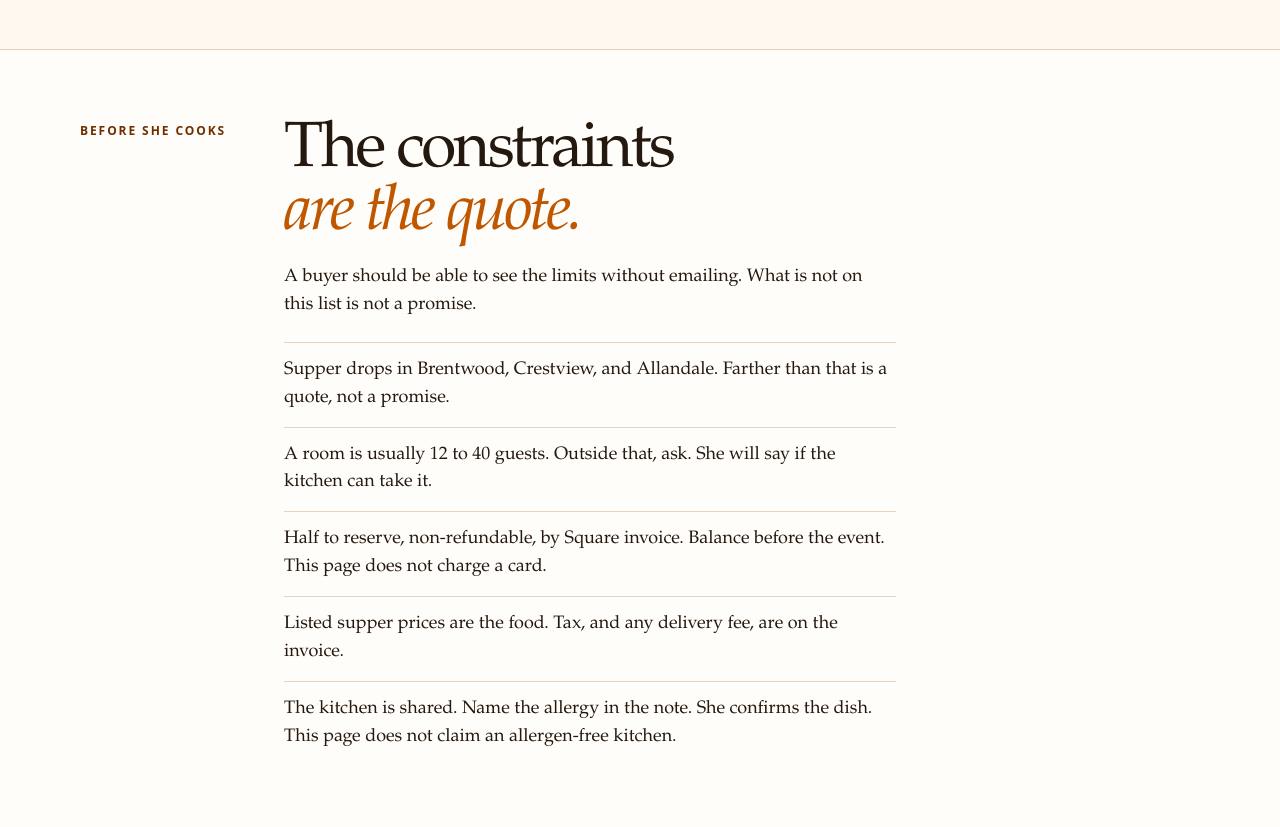
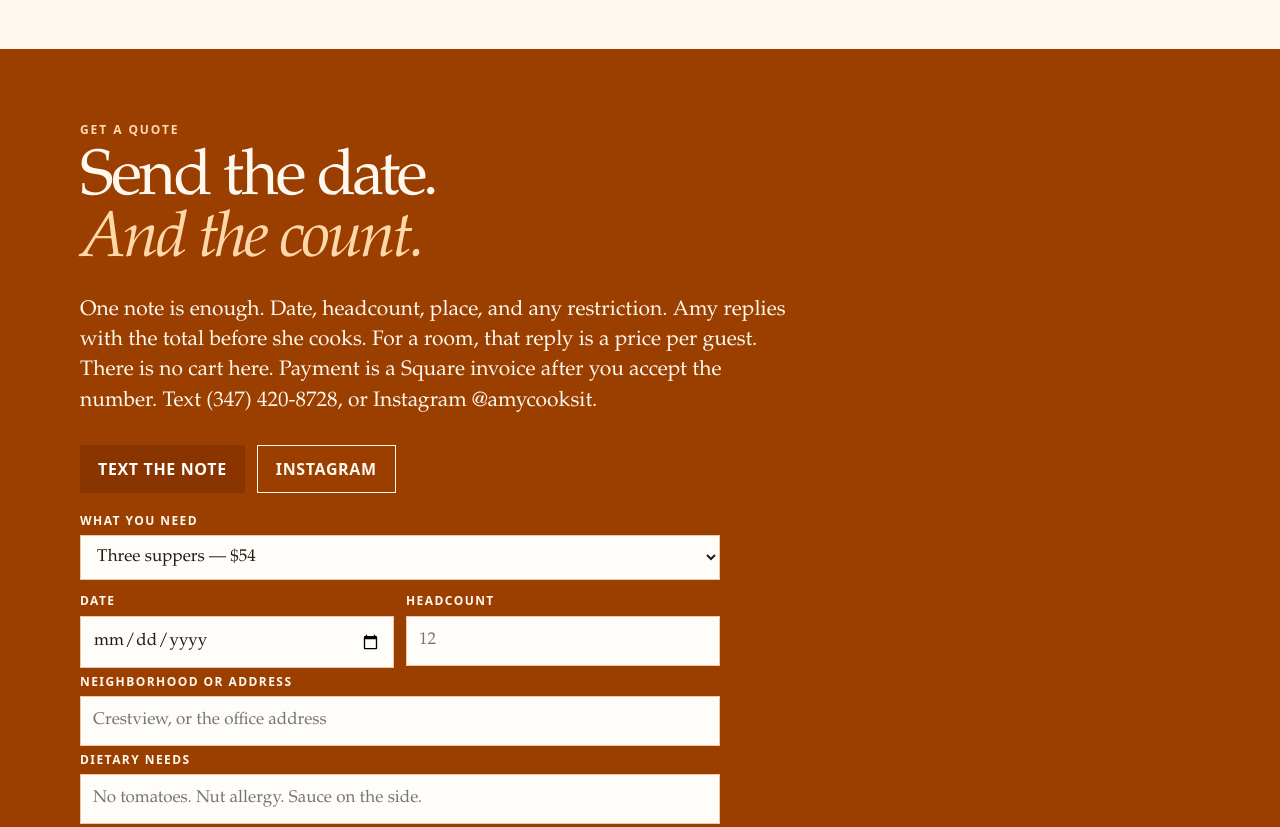
Before and after one commit to AstonMadeIt/amycooksit, a plain HTML site: page index.html in a window 1280 px wide. Shown: the part 5020-5847 px from the top of the page. Drawn offline with Linux system fonts and the light colour scheme.

Commit message:
Take the constraints section off the public page.
Owner review does not need a limits list in front of a guest. The quote form stays.

```diff
--- a/assets/css/site.css
+++ b/assets/css/site.css
@@ -182,13 +182,6 @@ header {
   font: 700 12px/1.4 ui-sans-serif, system-ui, sans-serif;
   letter-spacing: 0.12em;
   text-transform: uppercase;
-}
-
-.rules { margin: 22px 0 0; padding: 0; list-style: none; }
-.rules li {
-  max-width: var(--measure);
-  padding: 14px 0;
-  border-top: 1px solid var(--line);
 }
 
 .pair { display: grid; grid-template-columns: 1fr 1fr; gap: 12px; }
--- a/index.html
+++ b/index.html
@@ -128,19 +128,6 @@
       </div>
     </section>
 
-    <section class="section sheet" id="rules">
-      <div class="wrap">
-        <div class="section-head">
-          <p class="kicker">Before she cooks</p>
-          <div>
-            <h2>The constraints<br><em>are the quote.</em></h2>
-            <p>A buyer should be able to see the limits without emailing. What is not on this list is not a promise.</p>
-            <ul class="rules"><li>Supper drops in Brentwood, Crestview, and Allandale. Farther than that is a quote, not a promise.</li><li>A room is usually 12 to 40 guests. Outside that, ask. She will say if the kitchen can take it.</li><li>Half to reserve, non-refundable, by Square invoice. Balance before the event. This page does not charge a card.</li><li>Listed supper prices are the food. Tax, and any delivery fee, are on the invoice.</li><li>The kitchen is shared. Name the allergy in the note. She confirms the dish. This page does not claim an allergen-free kitchen.</li></ul>
-          </div>
-        </div>
-      </div>
-    </section>
-
     <section class="close" id="book">
       <div class="wrap">
         <p class="kicker">Get a quote</p>
```
Also changed, not shown: content/site.json (+1 -8 lines), templates/index.html (+0 -13 lines), 2 other files.
